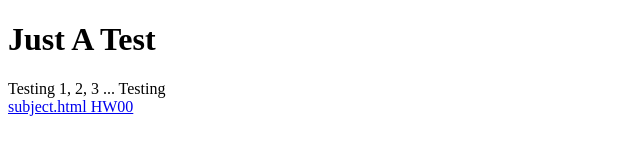
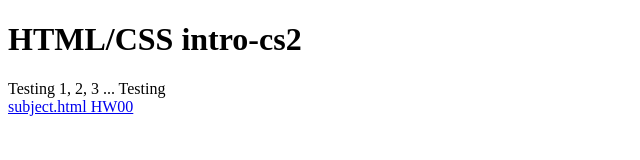
Before and after one commit to lineil28/web, a plain HTML site: page index.html in a window 1280 px wide. Shown: the whole page, without its empty margins (0-640 px from the left). Drawn offline with Linux system fonts and the light colour scheme.

Commit message:
Update index.html

```diff
--- a/index.html
+++ b/index.html
@@ -4,14 +4,14 @@
 
   <head>
 
-    <title> Test </title>
+    <title> Homework List </title>
 
   </head>
 
   <body>
 
     <h1>
-      Just A Test
+      HTML/CSS intro-cs2
     </h1>
 
     <p>
```
